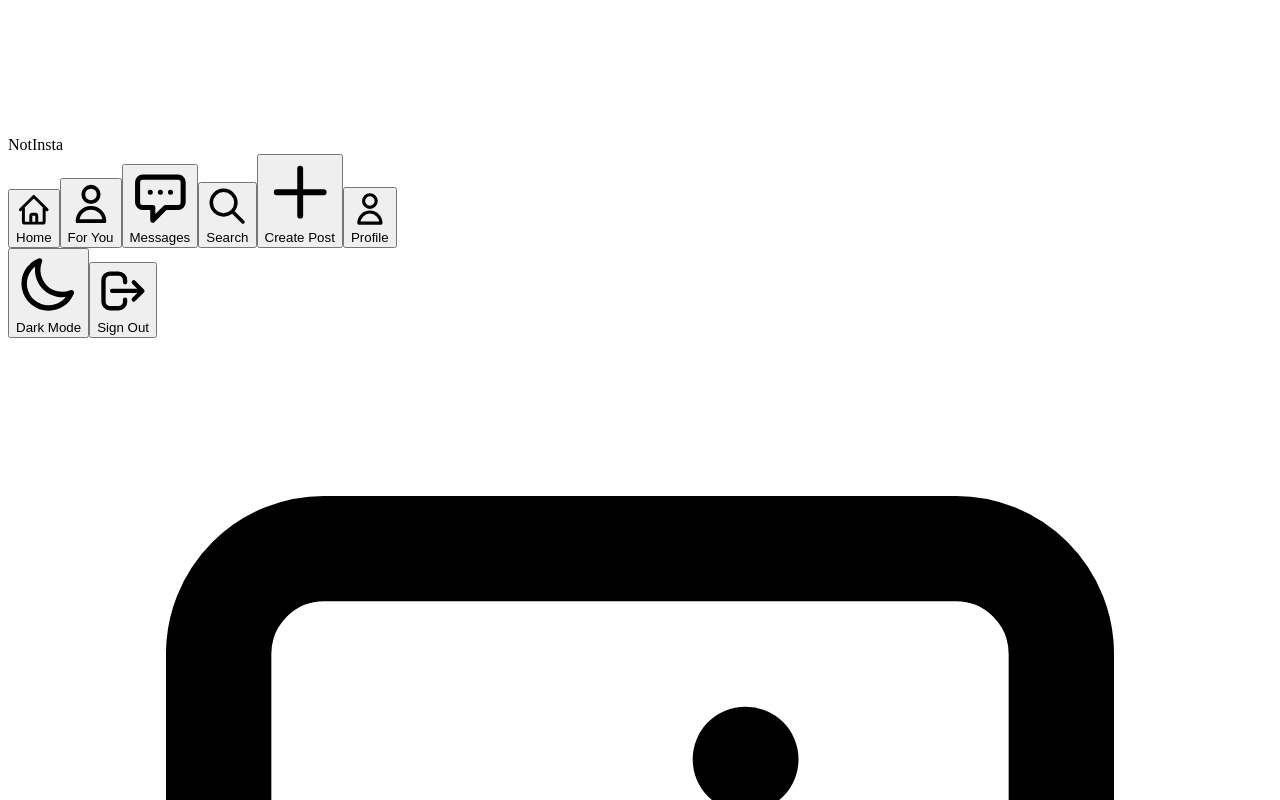
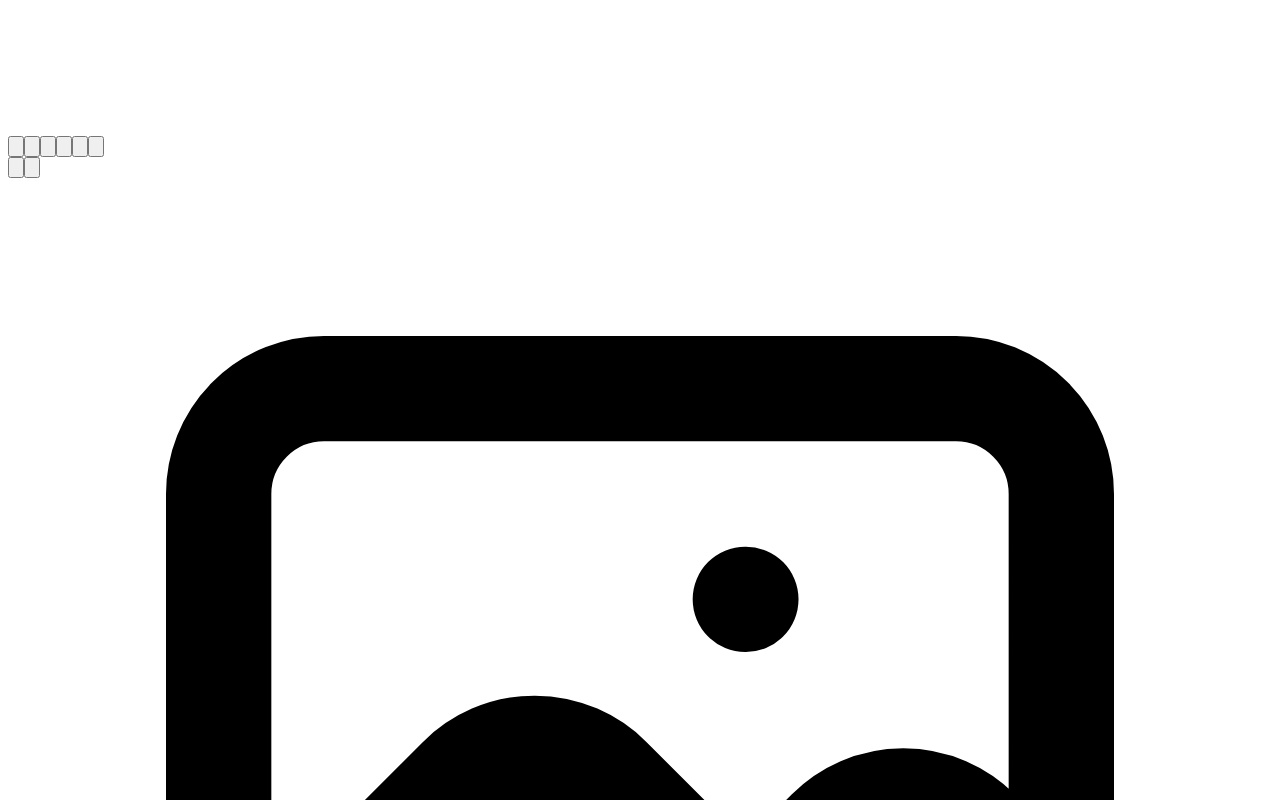
Before and after one commit to AaryanNReal/NotReddit, a Next.js app: page /theory-form in a window 1280 px wide. Shown: the part 1140-1940 px from the top of the page. Built offline with nearby package versions, Linux system fonts and the light colour scheme.

Commit message:
first commit

```diff
--- a/components/Navbar.js
+++ b/components/Navbar.js
@@ -8,11 +8,12 @@ import { motion } from 'framer-motion';
 export default function Navbar({ isDarkMode, toggleDarkMode }) {
   const router = useRouter();
   const [isCollapsed, setIsCollapsed] = useState(false);
-  const [searchQuery, setSearchQuery] = useState('');
+  const [isMobile, setIsMobile] = useState(false);
 
   useEffect(() => {
     const handleResize = () => {
       setIsCollapsed(window.innerWidth < 768);
+      setIsMobile(window.innerWidth < 768);
     };
 
     // Initial check
@@ -36,7 +37,6 @@ export default function Navbar({ isDarkMode, toggleDarkMode }) {
 
   const navItems = [
     {
-      name: 'Home',
       path: '/feet',
       icon: (
         <svg xmlns="http://www.w3.org/2000/svg" className="h-6 w-6" fill="none" viewBox="0 0 24 24" stroke="currentColor">
@@ -45,7 +45,6 @@ export default function Navbar({ isDarkMode, toggleDarkMode }) {
       )
     },
     {
-      name: 'For You',
       path: '/for-you',
       icon: (
         <svg xmlns="http://www.w3.org/2000/svg" className="h-6 w-6" fill="none" viewBox="0 0 24 24" stroke="currentColor">
@@ -54,7 +53,6 @@ export default function Navbar({ isDarkMode, toggleDarkMode }) {
       )
     },
     {
-      name: 'Messages',
       path: '/chat',
       icon: (
         <svg xmlns="http://www.w3.org/2000/svg" className="h-6 w-6" fill="none" viewBox="0 0 24 24" stroke="currentColor">
@@ -63,7 +61,6 @@ export default function Navbar({ isDarkMode, toggleDarkMode }) {
       )
     },
     {
-      name: 'Search',
       path: '/search',
       icon: (
         <svg xmlns="http://www.w3.org/2000/svg" className="h-6 w-6" fill="none" viewBox="0 0 24 24" stroke="currentColor">
@@ -72,7 +69,6 @@ export default function Navbar({ isDarkMode, toggleDarkMode }) {
       )
     },
     {
-      name: 'Create Post',
       path: '/theory-form',
       icon: (
         <svg xmlns="http://www.w3.org/2000/svg" className="h-6 w-6" fill="none" viewBox="0 0 24 24" stroke="currentColor">
@@ -81,7 +77,6 @@ export default function Navbar({ isDarkMode, toggleDarkMode }) {
       )
     },
     {
-      name: 'Profile',
       path: '/Dashboard',
       icon: (
         <svg xmlns="http://www.w3.org/2000/svg" className="h-6 w-6" fill="none" viewBox="0 0 24 24" stroke="currentColor">
@@ -89,41 +84,40 @@ export default function Navbar({ isDarkMode, toggleDarkMode }) {
         </svg>
       )
     },
-
   ];
 
   return (
-    <nav className={`fixed top-0 left-0 flex flex-col h-screen ${isCollapsed ? 'w-16' : 'w-44'} ${isDarkMode ? 'bg-gray-900' : 'bg-white'} border-r ${isDarkMode ? 'border-gray-800' : 'border-gray-200'} shadow-lg z-50 transition-all duration-300`}>
+    <nav className={`fixed ${isMobile ? 'bottom-0 w-full h-1' : 'top-0 left-0 h-screen w-20'} flex ${isMobile ? 'flex-row' : 'flex-col'} ${isDarkMode ? 'bg-gray-900' : 'bg-white'} border-r ${isDarkMode ? 'border-gray-800' : 'border-gray-200'} shadow-lg z-50 transition-all duration-300`}>
       {/* Logo */}
-      <div className="mt-6 mb-8 px-4 flex items-center">
+      <div className={`mt-6 mb-8 px-4 flex items-center ${isMobile ? 'hidden' : 'block'}`}>
         <motion.div
           whileHover={{ scale: 1.05 }}
           className="cursor-pointer flex items-center"
           onClick={() => router.push('/feet')}
         >
-          <div className="relative w-8 h-8 flex items-center justify-center bg-gradient-to-br from-purple-600 to-blue-500 rounded-lg shadow-lg">
+          <div className="relative w-8 h-8 ml-1 flex items-center justify-center bg-gradient-to-br from-purple-600 to-blue-500 rounded-lg shadow-lg">
             <svg className="w-5 h-5 text-white" fill="none" viewBox="0 0 24 24" stroke="currentColor">
               <path strokeLinecap="round" strokeLinejoin="round" strokeWidth={2}
                 d="M4 16l4.586-4.586a2 2 0 012.828 0L16 16m-2-2l1.586-1.586a2 2 0 012.828 0L20 14m-6-6h.01M6 20h12a2 2 0 002-2V6a2 2 0 00-2-2H6a2 2 0 00-2 2v12a2 2 0 002 2z" />
             </svg>
           </div>
           {!isCollapsed && (
-            <span className="ml-3 text-xl font-bold bg-gradient-to-r from-purple-600 to-blue-500 text-transparent bg-clip-text">
-              NotInsta
+            <span className="ml- text-xl font-bold bg-gradient-to-r from-purple-600 to-blue-500 text-transparent bg-clip-text">
+
             </span>
           )}
         </motion.div>
       </div>
 
       {/* Navigation Items */}
-      <div className="flex-1 flex flex-col space-y-2 px-3">
+      <div className={`flex-1 flex ${isMobile ? 'flex-row justify-around' : 'flex-col space-y-2 px-3'}`}>
         {navItems.map((item) => (
           <motion.button
-            key={item.name}
+            key={item.path}
             whileHover={{ scale: 1.02 }}
             whileTap={{ scale: 0.98 }}
             onClick={() => router.push(item.path)}
-            className={`flex items-center px-3 py-3 rounded-xl ${
+            className={`flex items-center ${isMobile ? 'justify-center' : 'px-3 py-3'} rounded-xl ${
               router.pathname === item.path
                 ? 'bg-purple-500 text-white'
                 : `${isDarkMode ? 'text-gray-400 hover:text-white hover:bg-gray-800' : 'text-gray-600 hover:text-gray-900 hover:bg-gray-100'}`
@@ -132,7 +126,7 @@ export default function Navbar({ isDarkMode, toggleDarkMode }) {
             <div className="flex items-center justify-center w-6">
               {item.icon}
             </div>
-            {!isCollapsed && (
+            {!isCollapsed && !isMobile && (
               <span className="ml-4 font-medium">
                 {item.name}
               </span>
@@ -142,7 +136,7 @@ export default function Navbar({ isDarkMode, toggleDarkMode }) {
       </div>
 
       {/* Bottom Section */}
-      <div className="mt-auto px-3 mb-8 space-y-2">
+      <div className={`mt-auto px-3 mb-8 space-y-2 ${isMobile ? 'hidden' : 'block'}`}>
         {/* Dark Mode Toggle */}
         <motion.button
           whileHover={{ scale: 1.02 }}
@@ -163,7 +157,7 @@ export default function Navbar({ isDarkMode, toggleDarkMode }) {
           </div>
           {!isCollapsed && (
             <span className="ml-4 font-medium">
-              {isDarkMode ? 'Light Mode' : 'Dark Mode'}
+
             </span>
           )}
         </motion.button>
@@ -182,7 +176,7 @@ export default function Navbar({ isDarkMode, toggleDarkMode }) {
           </div>
           {!isCollapsed && (
             <span className="ml-4 font-medium">
-              Sign Out
+
             </span>
           )}
         </motion.button>
--- a/pages/Dashboard.js
+++ b/pages/Dashboard.js
@@ -121,8 +121,7 @@ export default function UserDashboard() {
   return (
     <Layout>
 
-
-<div className="min-h-screen bg-gray-900 px-4 sm:px-6 lg:px-8">
+     <div className="min-h-screen  px-4 sm:px-6 lg:px-8">
         <div className="max-w-7xl mx-auto px-4 py-8">
           {/* Profile Header */}
 
@@ -271,6 +270,8 @@ export default function UserDashboard() {
   </div>
 </div>
 
+
+
 </div>
       </div>
     </Layout>
--- a/pages/UserDashboard.js
+++ b/pages/UserDashboard.js
@@ -139,7 +139,7 @@ export default function UserDashboard() {
     return (
         <Layout>
 
-            <div className="min-h-screen ml-5 bg-gray-900 px-4 sm:px-6 lg:px-8">
+            <div className="min-h-screen ml-2 px-4 sm:px-6 lg:px-8">
                 <div className="max-w-7xl ml-12 mx-auto px-4 py-8">
                     {/* Profile Header */}
 
--- a/pages/save.js
+++ b/pages/save.js
@@ -81,7 +81,7 @@ export default function SavedPosts() {
   return (
     <Layout>
 
-      <div className="min-h-screen bg-gray-900 px-4 sm:px-6 lg:px-8 ml-5">
+      <div className="min-h-screen  px-4 sm:px-6 lg:px-8 ml-5">
 
 <div className="max-w-7xl mx-auto px-4 py-8">
   <h1 className="text-3xl font-bold text-white mb-6">Saved Posts</h1>
--- a/pages/search.js
+++ b/pages/search.js
@@ -115,7 +115,7 @@ export default function SearchPage() {
 
     return (
         <Layout>
-            <div className="min-h-screen bg-gray-900">
+            <div className="min-h-screen ">
                 <div className="max-w-4xl mx-auto px-4 py-8">
                     {/* Search Header */}
                     <div className="text-center mb-8">
```
